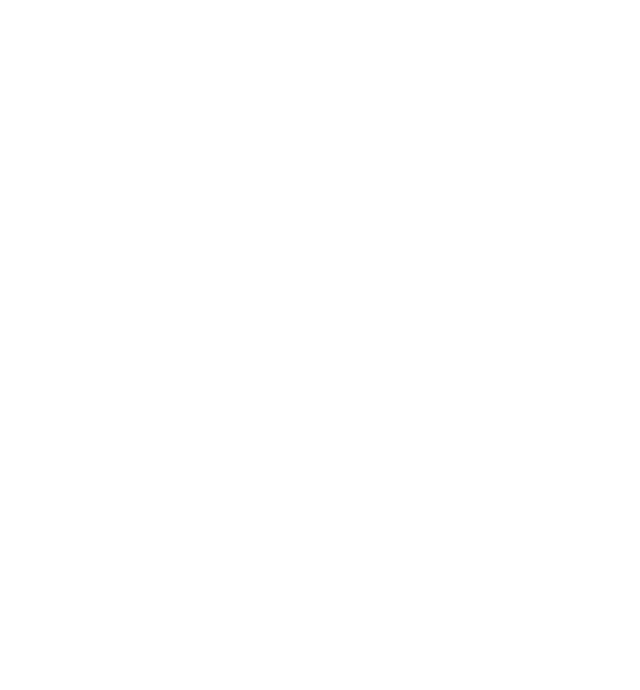
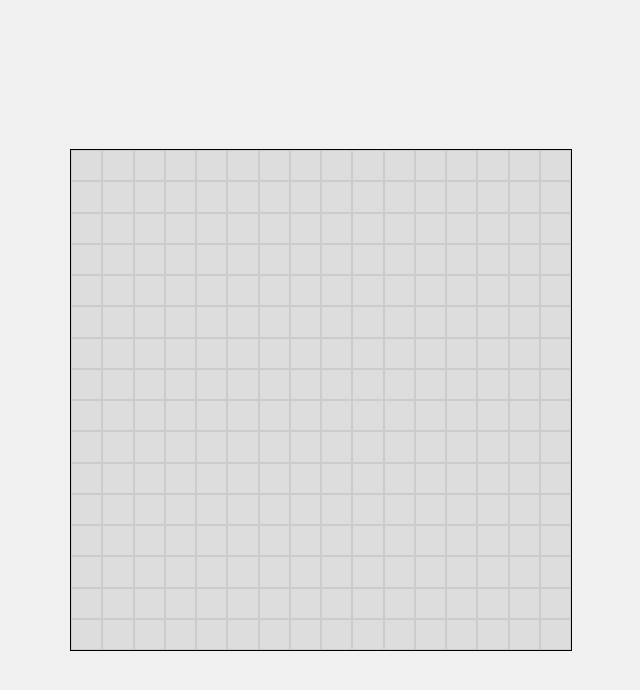
Before and after one commit to nvearust/odin-etch-a-sketch, a plain HTML site: page index.html in a window 1280 px wide. Shown: the whole page, without its empty margins (319-959 px from the left). Drawn offline with Linux system fonts and the light colour scheme.

Commit message:
added base of etch-a-sketch functionality.

```diff
--- a/index.html
+++ b/index.html
@@ -8,6 +8,6 @@
     <script src="script.js" defer></script>
 </head>
 <body>
-
+    <div class="container" id="gridContainer"></div>
 </body>
 </html>
--- a/script.js
+++ b/script.js
@@ -0,0 +1,22 @@
+const gridContainer = document.getElementById('gridContainer');
+const gridSize = 16;
+
+for (let i = 0; i < gridSize * gridSize; i++) {
+  const gridItem = document.createElement('div');
+  gridItem.classList.add('grid-item');
+
+  gridItem.addEventListener('mouseenter', () => {
+    gridItem.style.backgroundColor = randomColor();
+  });
+
+  gridContainer.appendChild(gridItem);
+}
+
+function randomColor() {
+  const letters = '0123456789ABCDEF';
+  let color = '#';
+  for (let i = 0; i < 6; i++) {
+    color += letters[Math.floor(Math.random() * 16)];
+  }
+  return color;
+}
--- a/style.css
+++ b/style.css
@@ -0,0 +1,28 @@
+body {
+    display: flex;
+    justify-content: center;
+    align-items: center;
+    height: 100vh;
+    margin: 0;
+    background-color: #f0f0f0;
+}
+
+.container {
+    display: flex;
+    flex-wrap: wrap;
+    width: 500px;
+    height: 500px;
+    border: 1px solid #000;
+}
+
+.grid-item {
+    flex: 1 0 6.25%; /* 6.25% = 100% / 16 (to divide space evenly) */
+    height: calc(100% / 16); /* Same logic to ensure square shapes */
+    box-sizing: border-box;
+    border: 1px solid #ccc;
+    background-color: #ddd;
+}
+
+.grid-item:hover {
+    background-color: #eee;
+}
```
